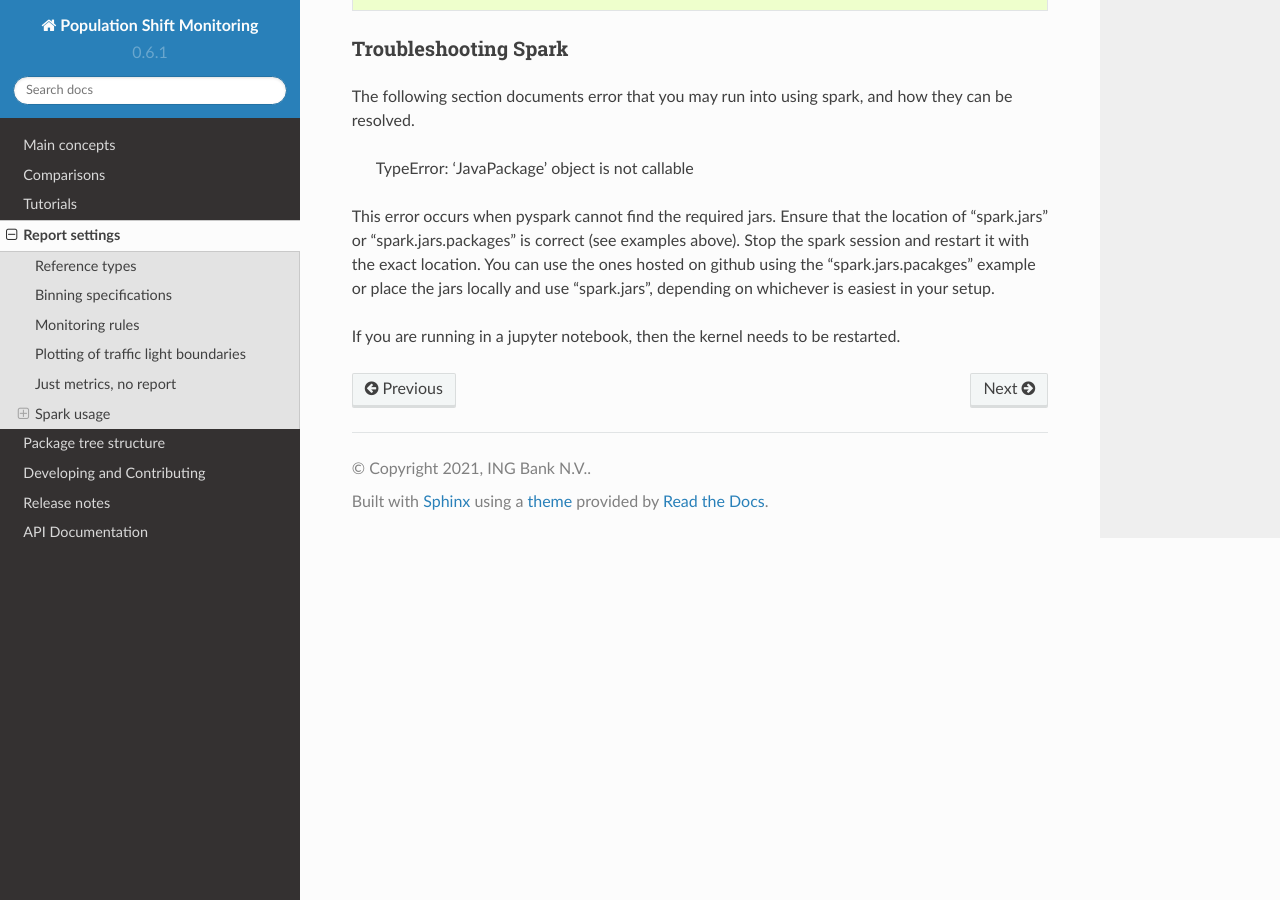
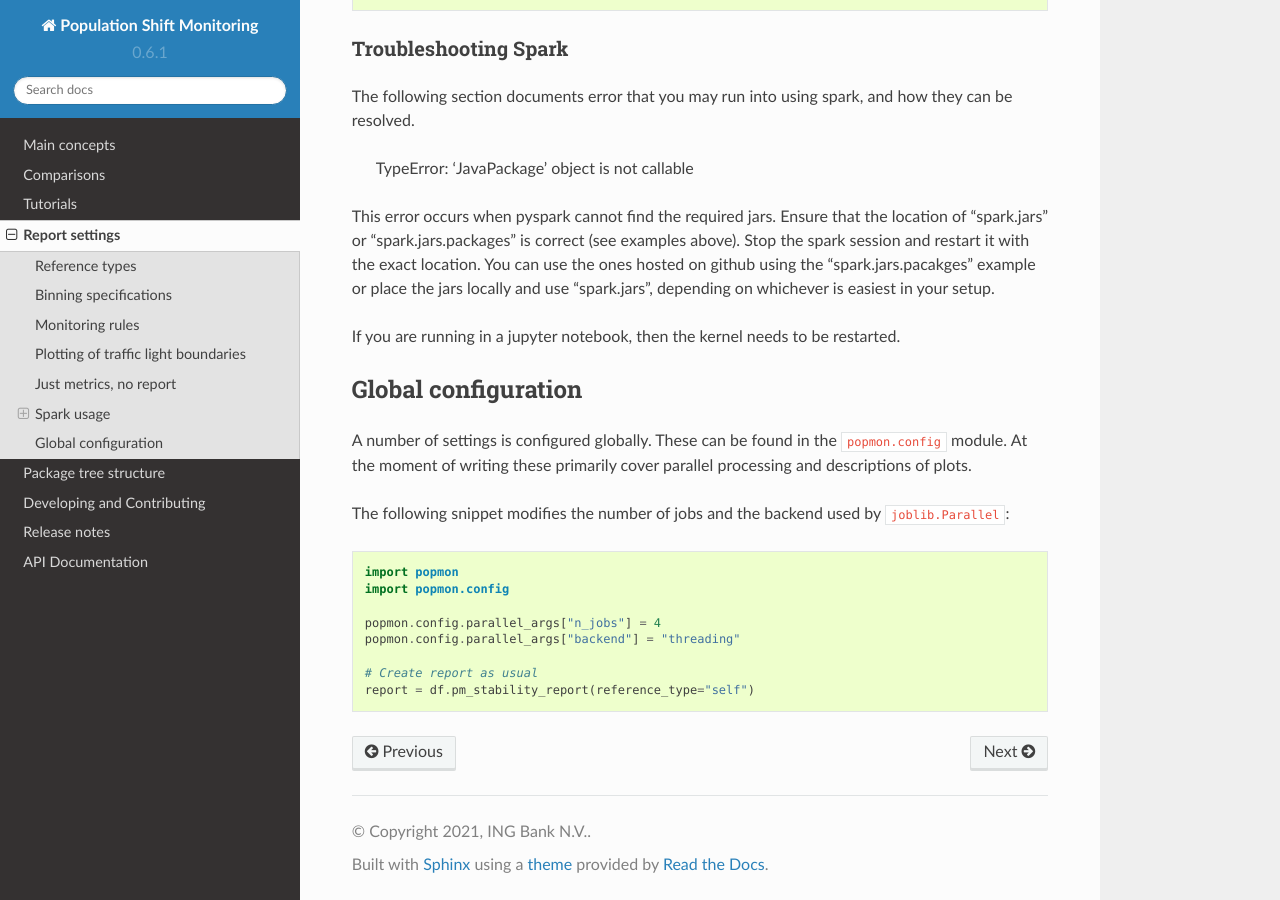
Before and after one commit to smartman0307/popmon, a Sphinx documentation site: the page built from docs/source/configuration.rst, in a window 1280 px wide and 900 px high, scrolled down 5625 px. Built offline with Sphinx 7.4.7 and the Read the Docs theme 2.0.0, drawn with Linux system fonts in a browser that asks for light colours.

Commit message:
docs(config): document global configuration

```diff
--- a/docs/source/configuration.rst
+++ b/docs/source/configuration.rst
@@ -274,3 +274,23 @@ The following section documents error that you may run into using spark, and how
 This error occurs when pyspark cannot find the required jars. Ensure that the location of "spark.jars" or "spark.jars.packages" is correct (see examples above). Stop the spark session and restart it with the exact location. You can use the ones hosted on github using the "spark.jars.pacakges" example or place the jars locally and use "spark.jars", depending on whichever is easiest in your setup.
 
 If you are running in a jupyter notebook, then the kernel needs to be restarted.
+
+Global configuration
+--------------------
+
+A number of settings is configured globally.
+These can be found in the ``popmon.config`` module.
+At the moment of writing these primarily cover parallel processing and descriptions of plots.
+
+The following snippet modifies the number of jobs and the backend used by ``joblib.Parallel``:
+
+.. code-block:: python
+
+    import popmon
+    import popmon.config
+
+    popmon.config.parallel_args["n_jobs"] = 4
+    popmon.config.parallel_args["backend"] = "threading"
+
+    # Create report as usual
+    report = df.pm_stability_report(reference_type="self")
```
